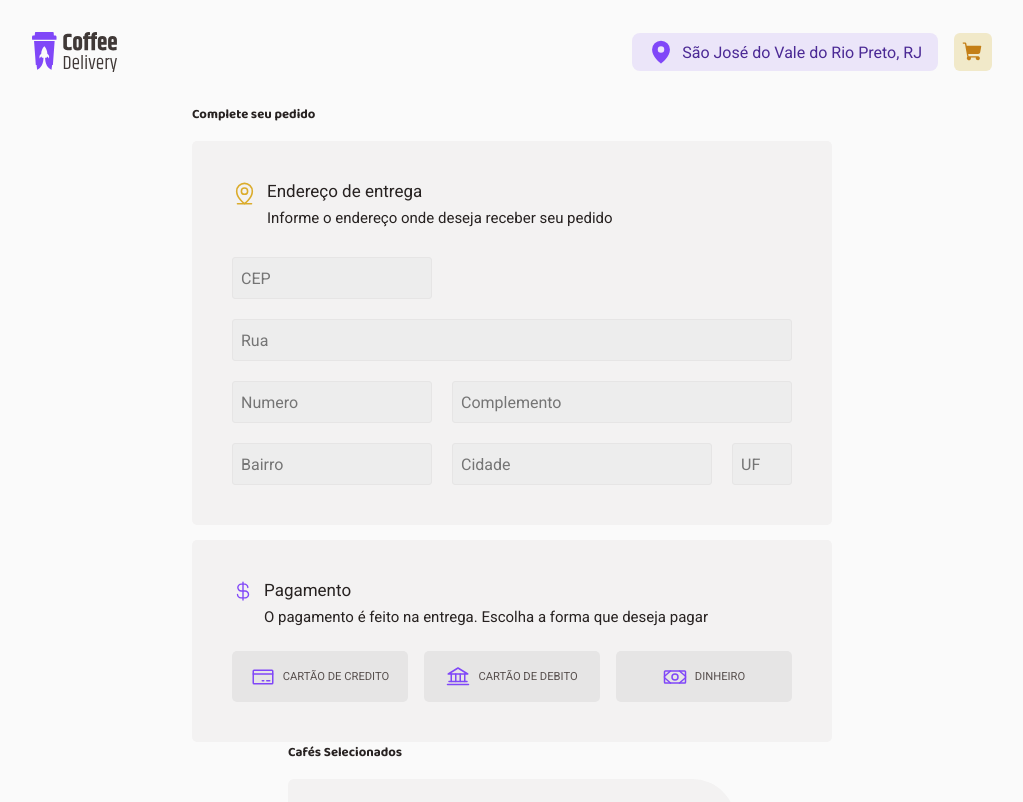
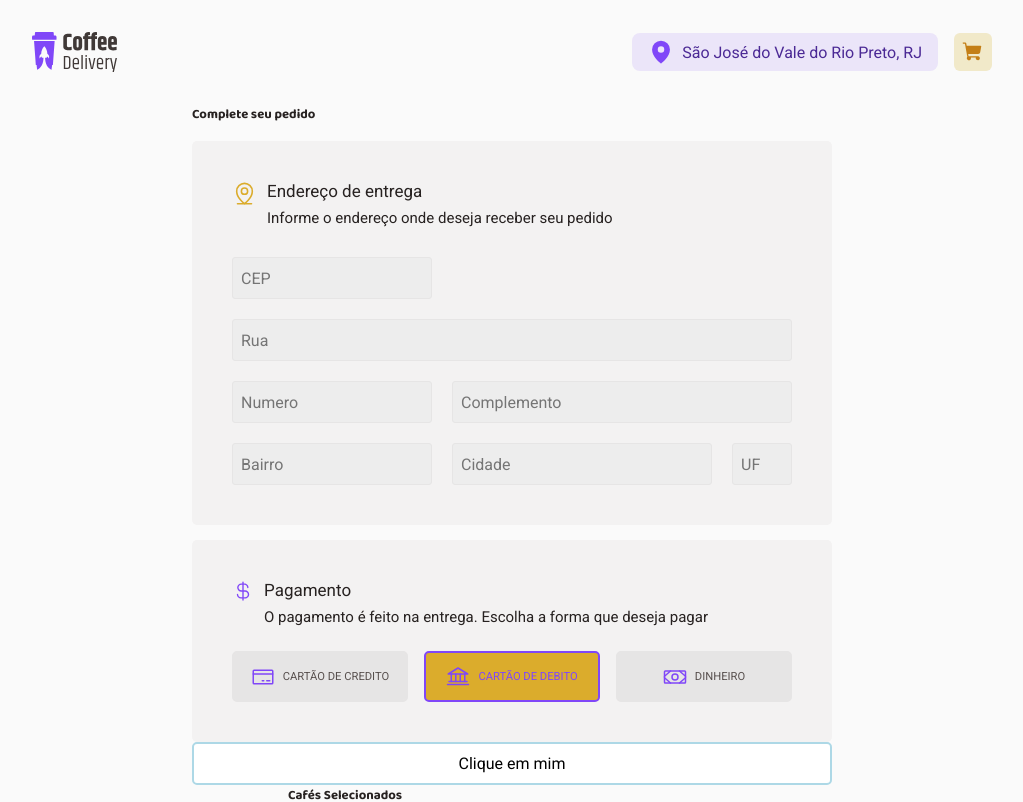
Before and after one commit to GabrielGCJ/d-02-react-js-rocketseat-coffee-delivery, a React (Vite) app: page /checkout in a window 1280 px wide. Shown: the top 802 px of the page, without its empty margins (128-1151 px from the left). Built offline with nearby package versions, Linux system fonts and the light colour scheme.

Commit message:
feature/add-test-newComponent

```diff
--- a/src/components/FormOfPayment/FormOfPayment.tsx
+++ b/src/components/FormOfPayment/FormOfPayment.tsx
@@ -13,8 +13,39 @@ import {
 
 import { Bank, CreditCard, Money } from 'phosphor-react'
 import cifrao from '../../assents/dollar-sign.svg'
+import { useState } from 'react'
 
 export const FormOfPayment = () => {
+  const [isClicked, setIsClicked] = useState({
+    credit: false,
+    debit: true,
+    money: false,
+  })
+
+  const handleClickCredit = () => {
+    setIsClicked({
+      credit: true,
+      debit: false,
+      money: false,
+    })
+  }
+
+  const handleClickDebit = () => {
+    setIsClicked({
+      credit: false,
+      debit: true,
+      money: false,
+    })
+  }
+
+  const handleClickMoney = () => {
+    setIsClicked({
+      credit: false,
+      debit: false,
+      money: true,
+    })
+  }
+
   return (
     <FormOfPaymentContainer>
       <InstructionsContainer>
@@ -34,15 +65,27 @@ export const FormOfPayment = () => {
         </TextInformations>
       </InstructionsContainer>
       <ButtonsContainer>
-        <CreditCardButton type="button">
+        <CreditCardButton
+          type="button"
+          isClicked={isClicked.credit}
+          onClick={handleClickCredit}
+        >
           <CreditCard />
           CARTÃO DE CREDITO
         </CreditCardButton>
-        <DebitCardButton type="button">
+        <DebitCardButton
+          type="button"
+          isClicked={isClicked.debit}
+          onClick={handleClickDebit}
+        >
           <Bank />
           CARTÃO DE DEBITO
         </DebitCardButton>
-        <MoneyButton type="button">
+        <MoneyButton
+          type="button"
+          isClicked={isClicked.money}
+          onClick={handleClickMoney}
+        >
           <Money />
           DINHEIRO
         </MoneyButton>
--- a/src/components/FormOfPayment/styles.ts
+++ b/src/components/FormOfPayment/styles.ts
@@ -53,16 +53,31 @@ export const ButtonsContainer = styled.div`
   padding-top: 25px;
 `
 
-const BaseButton = styled.button`
+interface StyledButtonProps {
+  isClicked: boolean
+  // onClick: () => void
+}
+
+const BaseButton = styled.button<StyledButtonProps>`
   display: flex;
   justify-content: center;
   align-items: center;
 
   font-size: 0.7rem;
 
-  background-color: ${(props) => props.theme['gray-500']};
-  color: ${(props) => props.theme['gray-800']};
-  border: transparent;
+  background: ${(props) =>
+    props.isClicked ? props.theme['yellow-600'] : props.theme['gray-500']};
+
+  /* background: ${(props) => props.theme['gray-500']}; */
+
+  color: ${(props) =>
+    props.isClicked ? props.theme['purple-600'] : props.theme['gray-800']};
+
+  /* border: transparent; */
+
+  border: 2px solid
+    ${(props) =>
+      props.isClicked ? props.theme['purple-600'] : props.theme['gray-500']};
   border-radius: 5px;
 
   width: 100%;
@@ -81,6 +96,11 @@ const BaseButton = styled.button`
     background: ${(props) => props.theme['yellow-600']};
     transition: color 0.3s, background-color 0.5s;
   }
+
+  :active {
+    color: red;
+    background: ${(props) => props.theme['yellow-900']};
+  }
 `
 
 export const CreditCardButton = styled(BaseButton)``
--- /dev/null
+++ b/src/components/NewComponent/NewComponent.tsx
@@ -0,0 +1,44 @@
+// Importe as dependências necessárias
+import React, { useState } from 'react'
+import styled from 'styled-components'
+
+// Defina a interface para as propriedades do componente
+interface StyledButtonProps {
+  isClicked: boolean
+  onClick: () => void
+}
+
+// Crie um componente de botão estilizado usando styled-components
+const StyledButton = styled.button<StyledButtonProps>`
+  padding: 10px 20px;
+  background-color: ${(props) => (props.isClicked ? 'lightblue' : 'white')};
+  color: ${(props) => (props.isClicked ? 'white' : 'black')};
+  border: 2px solid lightblue;
+  border-radius: 5px;
+  cursor: pointer;
+  transition: background-color 0.3s, color 0.3s;
+
+  &:hover {
+    background-color: ${(props) =>
+      props.isClicked ? 'lightblue' : 'lightgray'};
+  }
+`
+
+// Componente funcional que usa o componente de botão estilizado
+export const NewComponent: React.FC = () => {
+  // State para controlar o estado clicado do botão
+  const [isClicked, setIsClicked] = useState(false)
+
+  // Função para lidar com o clique no botão
+  const handleClick = () => {
+    setIsClicked((prevState) => !prevState)
+  }
+
+  return (
+    <StyledButton isClicked={isClicked} onClick={handleClick}>
+      {isClicked ? 'Clicado!' : 'Clique em mim'}
+    </StyledButton>
+  )
+}
+
+// export default ClickableButton
--- a/src/pages/CheckoutPage/CheckoutPage.tsx
+++ b/src/pages/CheckoutPage/CheckoutPage.tsx
@@ -42,6 +42,7 @@ import { DeliveryValuePay } from '../../data/coffeeData'
 import { Bank, CreditCard, MapPinLine, Money } from 'phosphor-react'
 import { NavLink } from 'react-router-dom'
 import { FormOfPayment } from '../../components/FormOfPayment/FormOfPayment'
+import { NewComponent } from '../../components/NewComponent/NewComponent'
 
 export const CheckoutPage = () => {
   const { activeCoffeeInfo, totalPay, setAddressUser, addressUser } =
@@ -171,39 +172,8 @@ export const CheckoutPage = () => {
               </DistrictCityUfContainer>
             </InputsContainer>
           </DeliveryForm>
-          {/* <FormOfPaymentContainer>
-            <InstructionsContainer>
-              <IconContainer>
-                <img src={cifrao} alt="" />
-              </IconContainer>
-              <TextInformations>
-                <Text1>
-                  <p>Pagamento</p>
-                </Text1>
-                <Text2>
-                  <p>
-                    O pagamento é feito na entrega. Escolha a forma que deseja
-                    pagar
-                  </p>
-                </Text2>
-              </TextInformations>
-            </InstructionsContainer>
-            <ButtonsContainer>
-              <CreditCardButton type="button">
-                <CreditCard />
-                CARTÃO DE CREDITO
-              </CreditCardButton>
-              <DebitCardButton type="button">
-                <Bank />
-                CARTÃO DE DEBITO
-              </DebitCardButton>
-              <MoneyButton type="button" onClick={consoleNow}>
-                <Money />
-                DINHEIRO
-              </MoneyButton>
-            </ButtonsContainer>
-          </FormOfPaymentContainer> */}
           <FormOfPayment />
+          <NewComponent />
         </DeliveryFormContainer>
 
         <SelectedCoffeesContainer>
```
